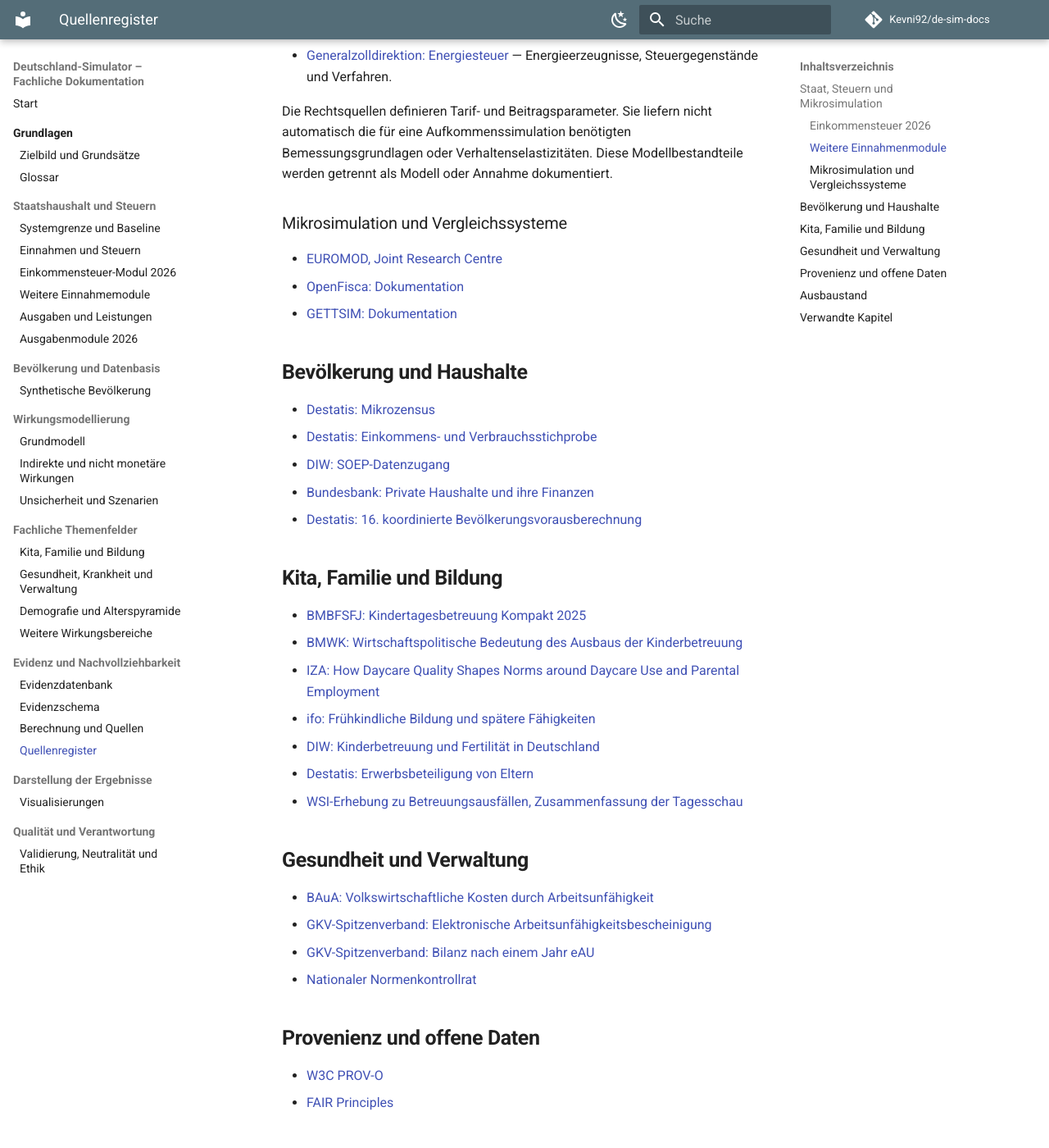
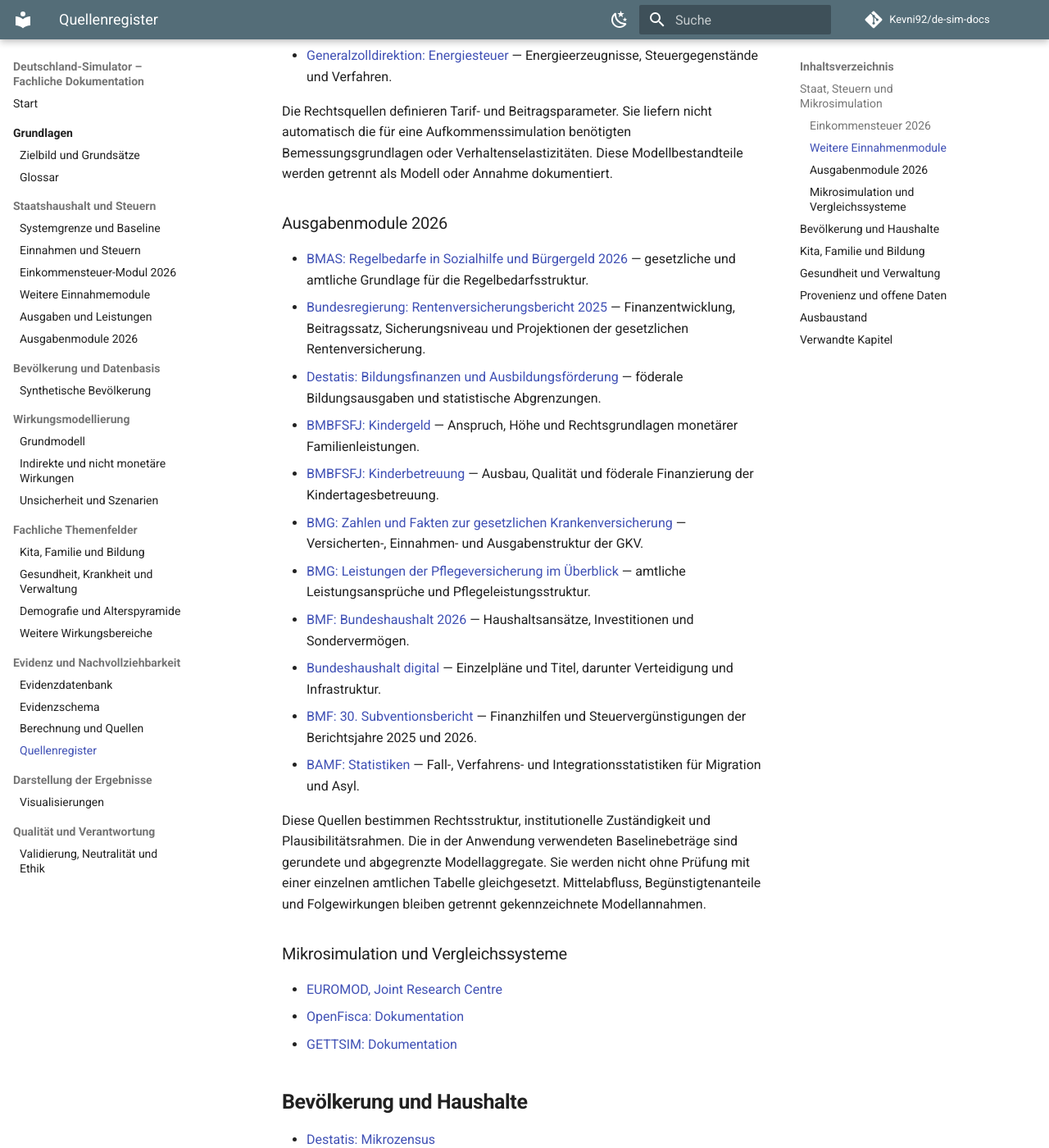
Before and after one commit to Kevni92/de-sim-docs, an MkDocs documentation site: the page built from docs/06-evidenz/quellenregister.md, in a window 1280 px wide and 1400 px high, scrolled down 1035 px. Shown: the whole window at 82% size. Built offline with MkDocs 1.6.1 and Material for MkDocs 9.7.7, drawn with Linux system fonts in a browser that asks for light colours; comment, search, counter and statistics services are not loaded.

Commit message:
docs: amtliche Quellen der Ausgabenmodule ergänzen

```diff
--- a/docs/06-evidenz/quellenregister.md
+++ b/docs/06-evidenz/quellenregister.md
@@ -30,6 +30,22 @@ last_updated: 2026-07-13
 - [Generalzolldirektion: Energiesteuer](https://www.zoll.de/DE/Fachthemen/Steuern/Verbrauchsteuern/Energie/energie_node.html) — Energieerzeugnisse, Steuergegenstände und Verfahren.
 
 Die Rechtsquellen definieren Tarif- und Beitragsparameter. Sie liefern nicht automatisch die für eine Aufkommenssimulation benötigten Bemessungsgrundlagen oder Verhaltenselastizitäten. Diese Modellbestandteile werden getrennt als Modell oder Annahme dokumentiert.
+
+### Ausgabenmodule 2026
+
+- [BMAS: Regelbedarfe in Sozialhilfe und Bürgergeld 2026](https://www.bmas.de/DE/Service/Presse/Pressemitteilungen/2025/fortschreibung-regelbedarfe-sozialhilfe-und-buergergeld.html) — gesetzliche und amtliche Grundlage für die Regelbedarfsstruktur.
+- [Bundesregierung: Rentenversicherungsbericht 2025](https://www.bundesregierung.de/breg-de/aktuelles/rentenbericht-2025-2394260) — Finanzentwicklung, Beitragssatz, Sicherungsniveau und Projektionen der gesetzlichen Rentenversicherung.
+- [Destatis: Bildungsfinanzen und Ausbildungsförderung](https://www.destatis.de/DE/Themen/Gesellschaft-Umwelt/Bildung-Forschung-Kultur/Bildungsfinanzen-Ausbildungsfoerderung/_inhalt.html) — föderale Bildungsausgaben und statistische Abgrenzungen.
+- [BMBFSFJ: Kindergeld](https://www.bmbfsfj.bund.de/bmbfsfj/themen/familie/familienleistungen/kindergeld) — Anspruch, Höhe und Rechtsgrundlagen monetärer Familienleistungen.
+- [BMBFSFJ: Kinderbetreuung](https://www.bmbfsfj.bund.de/bmbfsfj/themen/familie/kinderbetreuung) — Ausbau, Qualität und föderale Finanzierung der Kindertagesbetreuung.
+- [BMG: Zahlen und Fakten zur gesetzlichen Krankenversicherung](https://www.bundesgesundheitsministerium.de/themen/krankenversicherung/zahlen-und-fakten-zur-krankenversicherung.html) — Versicherten-, Einnahmen- und Ausgabenstruktur der GKV.
+- [BMG: Leistungen der Pflegeversicherung im Überblick](https://www.bundesgesundheitsministerium.de/themen/pflege/online-ratgeber-pflege/leistungen-der-pflegeversicherung/leistungen-im-ueberblick) — amtliche Leistungsansprüche und Pflegeleistungsstruktur.
+- [BMF: Bundeshaushalt 2026](https://www.bundesfinanzministerium.de/Web/DE/Themen/Oeffentliche_Finanzen/Bundeshaushalt/Bundeshaushalt-2026/bundeshaushalt-2026.html) — Haushaltsansätze, Investitionen und Sondervermögen.
+- [Bundeshaushalt digital](https://www.bundeshaushalt.de/DE/Bundeshaushalt-digital/bundeshaushalt-digital.html) — Einzelpläne und Titel, darunter Verteidigung und Infrastruktur.
+- [BMF: 30. Subventionsbericht](https://www.bundesfinanzministerium.de/Content/DE/Downloads/Broschueren_Bestellservice/30-subventionsbericht.html) — Finanzhilfen und Steuervergünstigungen der Berichtsjahre 2025 und 2026.
+- [BAMF: Statistiken](https://www.bamf.de/DE/Themen/Statistik/statistik-node.html) — Fall-, Verfahrens- und Integrationsstatistiken für Migration und Asyl.
+
+Diese Quellen bestimmen Rechtsstruktur, institutionelle Zuständigkeit und Plausibilitätsrahmen. Die in der Anwendung verwendeten Baselinebeträge sind gerundete und abgegrenzte Modellaggregate. Sie werden nicht ohne Prüfung mit einer einzelnen amtlichen Tabelle gleichgesetzt. Mittelabfluss, Begünstigtenanteile und Folgewirkungen bleiben getrennt gekennzeichnete Modellannahmen.
 
 ### Mikrosimulation und Vergleichssysteme
 
@@ -75,6 +91,7 @@ Das Register dokumentiert die Ausgangspunkte. Für tatsächlich verwendete Kennz
 
 - [Einkommensteuer-Modul 2026](../02-fiskal/einkommensteuer-modul.md)
 - [Weitere Einnahmemodule](../02-fiskal/weitere-einnahmemodule.md)
+- [Ausgabenmodule 2026](../02-fiskal/ausgabenmodule.md)
 - [Evidenzdatenbank und Quellenprovenienz](evidenzdatenbank.md)
 - [Berechnung und Quellen](berechnungstransparenz.md)
 - [Unsicherheit und Szenarien](../04-modell/unsicherheit-und-szenarien.md)
```
